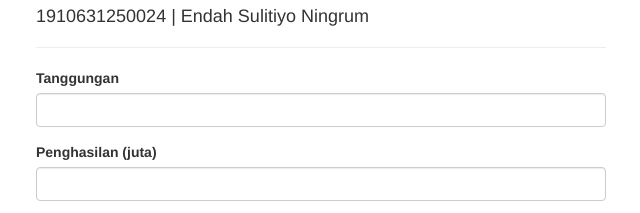
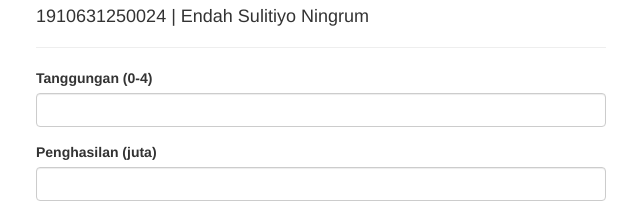
Before and after one commit to YusupMC/SPK-Bansos, a plain HTML site: page index.html in a window 1280 px wide. Shown: the part 198-411 px from the top of the page, 319-959 px from the left. Drawn offline with Linux system fonts and the light colour scheme.

Commit message:
Update index.html

```diff
--- a/index.html
+++ b/index.html
@@ -33,7 +33,7 @@
       <hr />
 
       <div class="form-group">
-        <label> Tanggungan </label>
+        <label> Tanggungan (0-4)</label>
         <input class="form-control" type="number" id="inTG" />
       </div>
 
```
